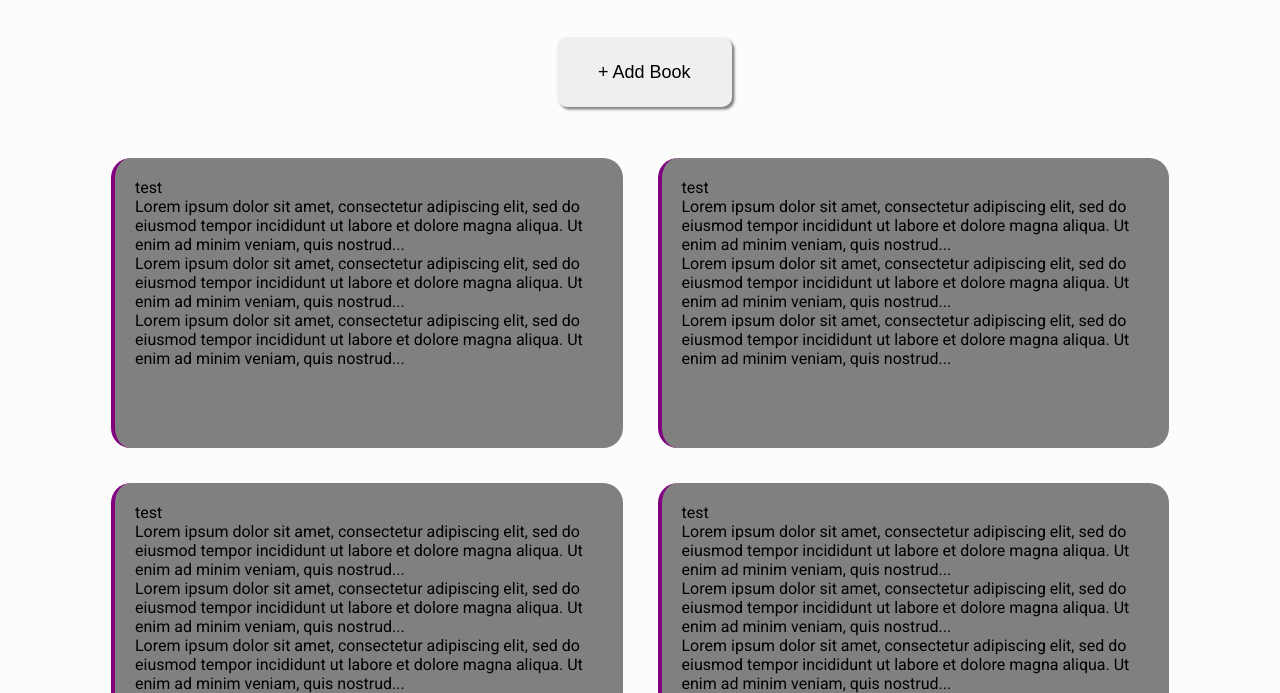
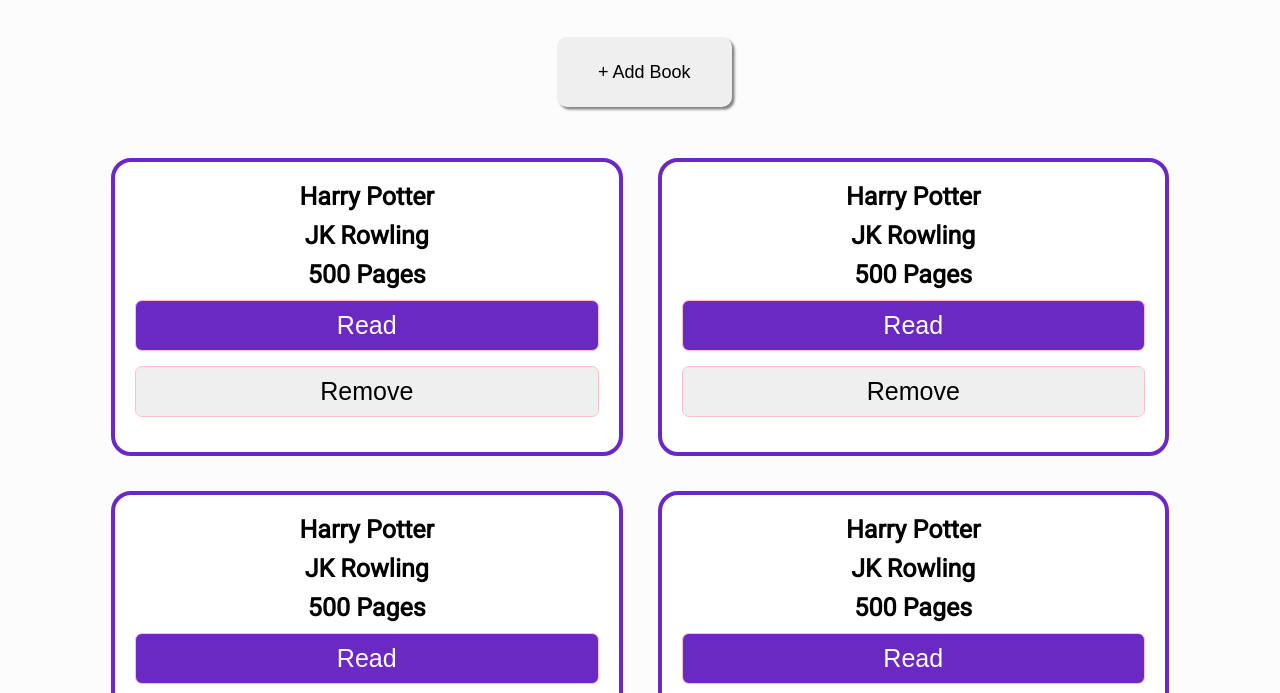
Before and after one commit to DKHomerSwish5/Library, a plain HTML site: page index.html in a window 1280 px wide. Shown: the part 107-800 px from the top of the page. Drawn offline with Linux system fonts and the light colour scheme.

Commit message:
Adjusted Font and Btn card elements

```diff
--- a/index.html
+++ b/index.html
@@ -26,28 +26,32 @@
             <button class="add-btn">+ Add Book</button>
             <div class="card-grid">
                 <div class="card">
-                    <p class="title">test</p>
-                    <p class="details">Lorem ipsum dolor sit amet, consectetur adipiscing elit, sed do eiusmod tempor incididunt ut labore et dolore magna aliqua. Ut enim ad minim veniam, quis nostrud...</p>
-                    <p class="details">Lorem ipsum dolor sit amet, consectetur adipiscing elit, sed do eiusmod tempor incididunt ut labore et dolore magna aliqua. Ut enim ad minim veniam, quis nostrud...</p>
-                    <p class="details">Lorem ipsum dolor sit amet, consectetur adipiscing elit, sed do eiusmod tempor incididunt ut labore et dolore magna aliqua. Ut enim ad minim veniam, quis nostrud...</p>
+                    <p class="title">Harry Potter</p>
+                    <p class="author">JK Rowling</p>
+                    <p class="pages">500 Pages</p>
+                    <button class="read-btn">Read</button>
+                    <button class="remove-btn">Remove</button>
                 </div>
                 <div class="card">
-                    <p class="title">test</p>
-                    <p class="details">Lorem ipsum dolor sit amet, consectetur adipiscing elit, sed do eiusmod tempor incididunt ut labore et dolore magna aliqua. Ut enim ad minim veniam, quis nostrud...</p>
-                    <p class="details">Lorem ipsum dolor sit amet, consectetur adipiscing elit, sed do eiusmod tempor incididunt ut labore et dolore magna aliqua. Ut enim ad minim veniam, quis nostrud...</p>
-                    <p class="details">Lorem ipsum dolor sit amet, consectetur adipiscing elit, sed do eiusmod tempor incididunt ut labore et dolore magna aliqua. Ut enim ad minim veniam, quis nostrud...</p>
+                    <p class="title">Harry Potter</p>
+                    <p class="author">JK Rowling</p>
+                    <p class="pages">500 Pages</p>
+                    <button class="read-btn">Read</button>
+                    <button class="remove-btn">Remove</button>
                 </div>
                 <div class="card">
-                    <p class="title">test</p>
-                    <p class="details">Lorem ipsum dolor sit amet, consectetur adipiscing elit, sed do eiusmod tempor incididunt ut labore et dolore magna aliqua. Ut enim ad minim veniam, quis nostrud...</p>
-                    <p class="details">Lorem ipsum dolor sit amet, consectetur adipiscing elit, sed do eiusmod tempor incididunt ut labore et dolore magna aliqua. Ut enim ad minim veniam, quis nostrud...</p>
-                    <p class="details">Lorem ipsum dolor sit amet, consectetur adipiscing elit, sed do eiusmod tempor incididunt ut labore et dolore magna aliqua. Ut enim ad minim veniam, quis nostrud...</p>
+                    <p class="title">Harry Potter</p>
+                    <p class="author">JK Rowling</p>
+                    <p class="pages">500 Pages</p>
+                    <button class="read-btn">Read</button>
+                    <button class="remove-btn">Remove</button>
                 </div>
                 <div class="card">
-                    <p class="title">test</p>
-                    <p class="details">Lorem ipsum dolor sit amet, consectetur adipiscing elit, sed do eiusmod tempor incididunt ut labore et dolore magna aliqua. Ut enim ad minim veniam, quis nostrud...</p>
-                    <p class="details">Lorem ipsum dolor sit amet, consectetur adipiscing elit, sed do eiusmod tempor incididunt ut labore et dolore magna aliqua. Ut enim ad minim veniam, quis nostrud...</p>
-                    <p class="details">Lorem ipsum dolor sit amet, consectetur adipiscing elit, sed do eiusmod tempor incididunt ut labore et dolore magna aliqua. Ut enim ad minim veniam, quis nostrud...</p>
+                    <p class="title">Harry Potter</p>
+                    <p class="author">JK Rowling</p>
+                    <p class="pages">500 Pages</p>
+                    <button class="read-btn">Read</button>
+                    <button class="remove-btn">Remove</button>
                 </div>
             </div>
         </div>
--- a/script.js
+++ b/script.js
@@ -1,9 +1,11 @@
 const addBtn = document.querySelector('.add-btn');
+const remBtn = document.querySelector('.remove-btn');
 const modal = document.getElementById("myModal");
 const myLibrary = [];
 
 
 addBtn.addEventListener("click", bookModal);
+remBtn.addEventListener("click", updateBtn);
 window.addEventListener("click", closeModal);
 function bookModal(){
     modal.style.display = "block";
@@ -13,6 +15,9 @@ function closeModal(event){
         modal.style.display = "none";
       }
 }
+function updateBtn(event){
+
+}
 function Book(){
 
 }
--- a/style.css
+++ b/style.css
@@ -4,11 +4,11 @@
 }
 body{
     height: 100vh;
+    font-family: 'Roboto', sans-serif;
 }
 .container{
     display:grid;
     grid-template-columns: 1fr;
-    font-family: 'Roboto', sans-serif;
 }
 .header{
     background-color: rgb(107, 41, 195);
@@ -43,7 +43,7 @@ body{
     border:none;
     box-shadow: 2.5px 2.5px 2.5px grey;
 }
-.login-btn:hover, .add-btn:hover, .submit-btn:hover{
+.login-btn:hover, .add-btn:hover, .submit-btn:hover, .remove-btn:hover{
     background-color: rgb(213, 213, 213);
 }
 img{
@@ -75,19 +75,23 @@ img{
   margin-top: 80px;
   margin-left: 100px;
   margin-right: 100px;
+  margin-bottom: 80px;
   display: grid;
   grid-template-columns: repeat(auto-fill, minmax(350px, 1fr));
   gap: 35px;
   padding: 11px;
+  font-weight: 900;
 }
 .card{
-  background-color: grey;
+  background-color: white;
   height: 250px;
   color: black;
-  text-align: left;
   border-radius: 20px;
   padding: 20px;
-  border-left:4px solid purple;
+  border: 4px solid rgb(107, 41, 195);
+  font-size: 25px;
+  display: grid;
+  text-align: center;
 }
 .footer{
     grid-area: 3 / 1 / 4 / 2;
@@ -117,11 +121,11 @@ img{
   /* Modal Content */
   .modal-content {
     background-color: rgb(107, 41, 195);
+    display:grid;
     margin: auto;
     padding: 20px;
     border-radius: 10px;
     width: 20%;
-    height: 43%
   }
   .modal-content{
     color: white;
@@ -157,3 +161,18 @@ img{
     font-size: 30px;
     color:rgb(107, 41, 195);
   }
+  .read-btn, .remove-btn{
+    width: 100%;
+    margin-bottom: 15px;
+    padding: 5px;
+    border: 1px solid pink;
+    border-radius: 7px;
+    font-size: 25px;
+  }
+  .read-btn{
+    background-color: rgb(107, 41, 195);
+    color: white;
+  }
+  .read-btn:hover{
+    background-color: rgb(70, 26, 127);
+  }
```
